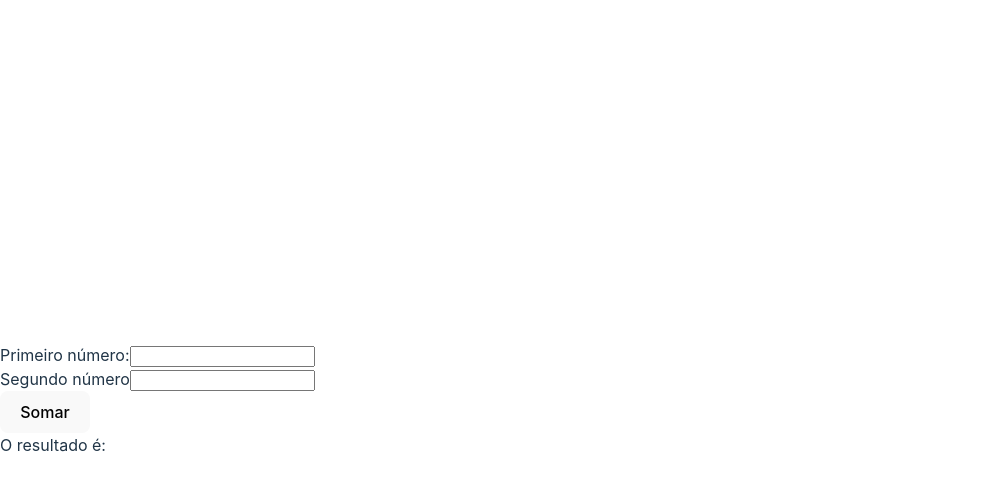
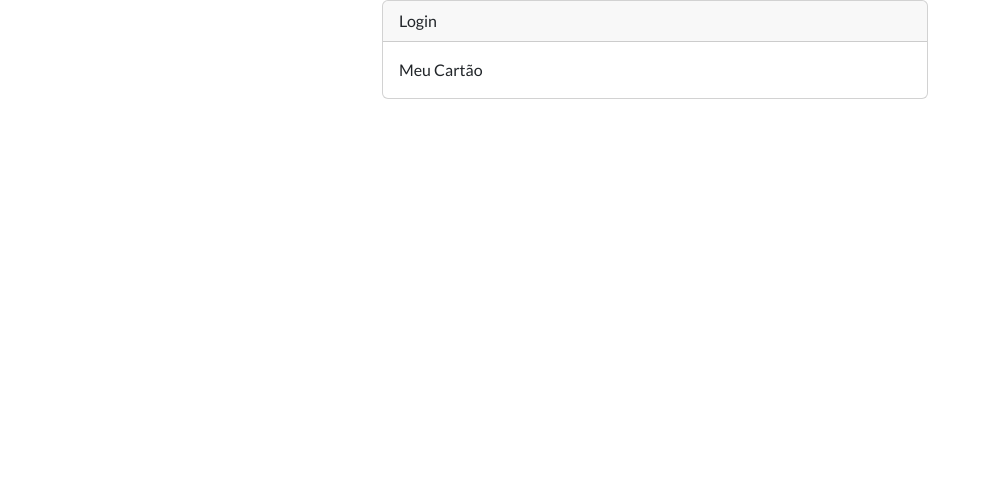
Before and after one commit to Aleeeeeh/Minhas-finances-Front-end, a React (Vite) app: page / in a window 1280 px wide. Shown: the top 490 px of the page, without its empty margins (0-990 px from the left). Built offline with nearby package versions, Linux system fonts and the light colour scheme.

Commit message:
Props e tipagem com TypeScript

```diff
--- a/src/App.css
+++ /dev/null
@@ -1,41 +0,0 @@
-#root {
-  max-width: 1280px;
-  margin: 0 auto;
-  padding: 2rem;
-  text-align: center;
-}
-
-.logo {
-  height: 6em;
-  padding: 1.5em;
-  will-change: filter;
-}
-.logo:hover {
-  filter: drop-shadow(0 0 2em #646cffaa);
-}
-.logo.react:hover {
-  filter: drop-shadow(0 0 2em #61dafbaa);
-}
-
-@keyframes logo-spin {
-  from {
-    transform: rotate(0deg);
-  }
-  to {
-    transform: rotate(360deg);
-  }
-}
-
-@media (prefers-reduced-motion: no-preference) {
-  a:nth-of-type(2) .logo {
-    animation: logo-spin infinite 20s linear;
-  }
-}
-
-.card {
-  padding: 2em;
-}
-
-.read-the-docs {
-  color: #888;
-}
--- a/src/App.tsx
+++ b/src/App.tsx
@@ -1,39 +1,11 @@
 import React from 'react'
+import Login from './views/Login'
+import 'bootswatch/dist/flatly/bootstrap.css'
 
-export default class App extends React.Component{
+export default function App(){
 
-  state = {
-    numero1: '',
-    numero2: '',
-    resultado: ''
-  }
-
-  somar = () => {
-    const resultado = parseInt(this.state.numero1) + parseInt(this.state.numero2);
-    this.setState({resultado: resultado});
-  }
-
-  render(){
-    return(
-      <div>
-
-        <label>Primeiro número:</label>
-        <input type="text" value={this.state.numero1} onChange={(e) => this.setState({numero1: e.target.value})} />
-        <br/>
-        <label>Segundo número</label>
-        <input type="text" value={this.state.numero2} onChange={(e) => this.setState({numero2: e.target.value})} />
-        <br/>
-        <button
-          onClick={this.somar}>
-          Somar
-          </button>
-
-        <br/>
-
-        O resultado é: {this.state.resultado}
-
-      </div>
-    )
-  }
+  return(
+      <Login />
+  )
 
 }
--- /dev/null
+++ b/src/components/Card.tsx
@@ -0,0 +1,17 @@
+import React from 'react'
+
+type Props = {
+    title: string;
+    children: string;
+}
+
+export default function Card({title,children} : Props){
+
+    return(
+        <div className="card md-3">
+            <div className="card-header">{title}</div>
+            <div className="card-body">{children}</div>
+        </div>
+    )
+
+}
--- a/src/index.css
+++ /dev/null
@@ -1,70 +0,0 @@
-:root {
-  font-family: Inter, Avenir, Helvetica, Arial, sans-serif;
-  font-size: 16px;
-  line-height: 24px;
-  font-weight: 400;
-
-  color-scheme: light dark;
-  color: rgba(255, 255, 255, 0.87);
-  background-color: #242424;
-
-  font-synthesis: none;
-  text-rendering: optimizeLegibility;
-  -webkit-font-smoothing: antialiased;
-  -moz-osx-font-smoothing: grayscale;
-  -webkit-text-size-adjust: 100%;
-}
-
-a {
-  font-weight: 500;
-  color: #646cff;
-  text-decoration: inherit;
-}
-a:hover {
-  color: #535bf2;
-}
-
-body {
-  margin: 0;
-  display: flex;
-  place-items: center;
-  min-width: 320px;
-  min-height: 100vh;
-}
-
-h1 {
-  font-size: 3.2em;
-  line-height: 1.1;
-}
-
-button {
-  border-radius: 8px;
-  border: 1px solid transparent;
-  padding: 0.6em 1.2em;
-  font-size: 1em;
-  font-weight: 500;
-  font-family: inherit;
-  background-color: #1a1a1a;
-  cursor: pointer;
-  transition: border-color 0.25s;
-}
-button:hover {
-  border-color: #646cff;
-}
-button:focus,
-button:focus-visible {
-  outline: 4px auto -webkit-focus-ring-color;
-}
-
-@media (prefers-color-scheme: light) {
-  :root {
-    color: #213547;
-    background-color: #ffffff;
-  }
-  a:hover {
-    color: #747bff;
-  }
-  button {
-    background-color: #f9f9f9;
-  }
-}
--- a/src/main.tsx
+++ b/src/main.tsx
@@ -1,7 +1,6 @@
 import React from 'react'
 import ReactDOM from 'react-dom/client'
 import App from './App'
-import './index.css'
 
 ReactDOM.createRoot(document.getElementById('root') as HTMLElement).render(
   <React.StrictMode>
--- /dev/null
+++ b/src/views/Login.tsx
@@ -0,0 +1,20 @@
+import React from 'react'
+import Card from '../components/Card'
+
+export default function Login(){
+
+    return(
+        <div className="container">
+            <div className="row">
+                <div className="col-md-6" style={{position: 'relative', left: '300px'}}>
+                    <div className="bs-docs-section">
+                        <Card title="Login">
+                            Meu Cartão
+                        </Card>
+                    </div>
+                </div>
+            </div>
+        </div>
+    )
+
+}
```
Also changed, not shown: readme.txt (deleted).
